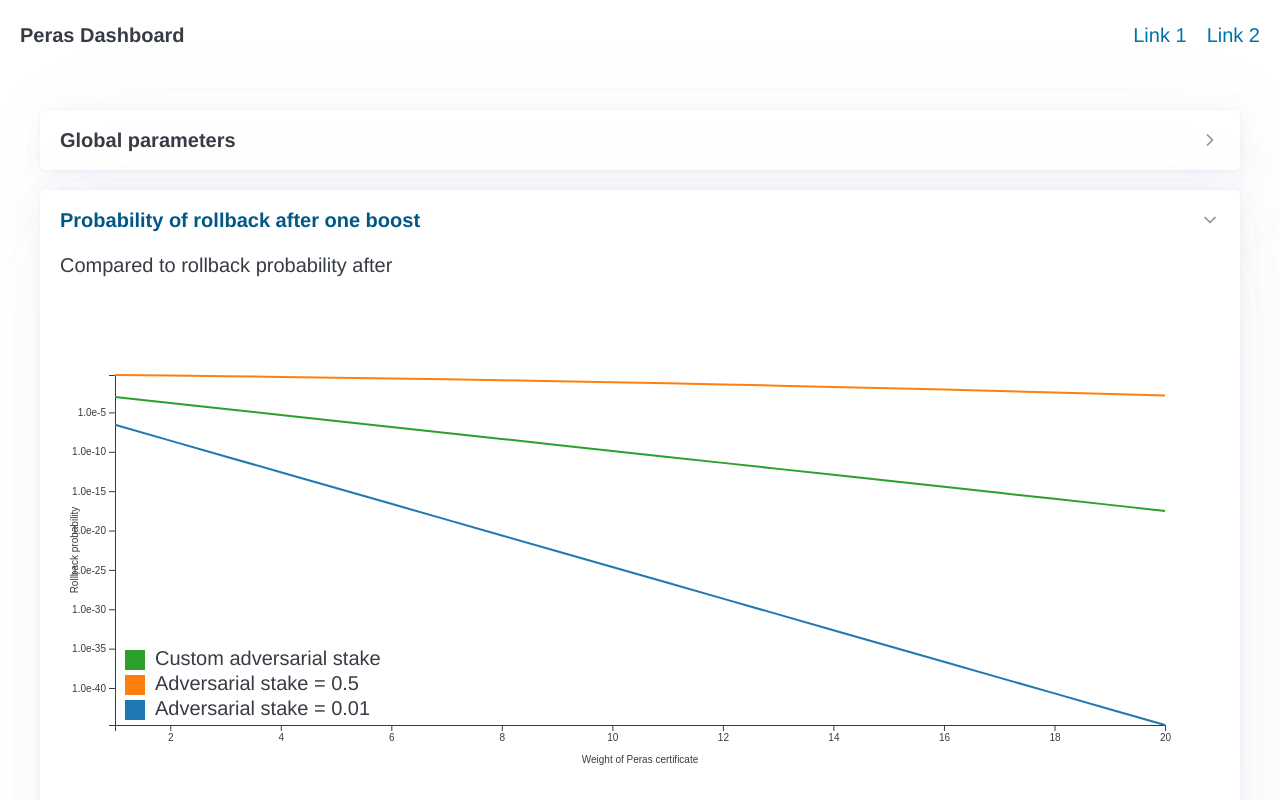
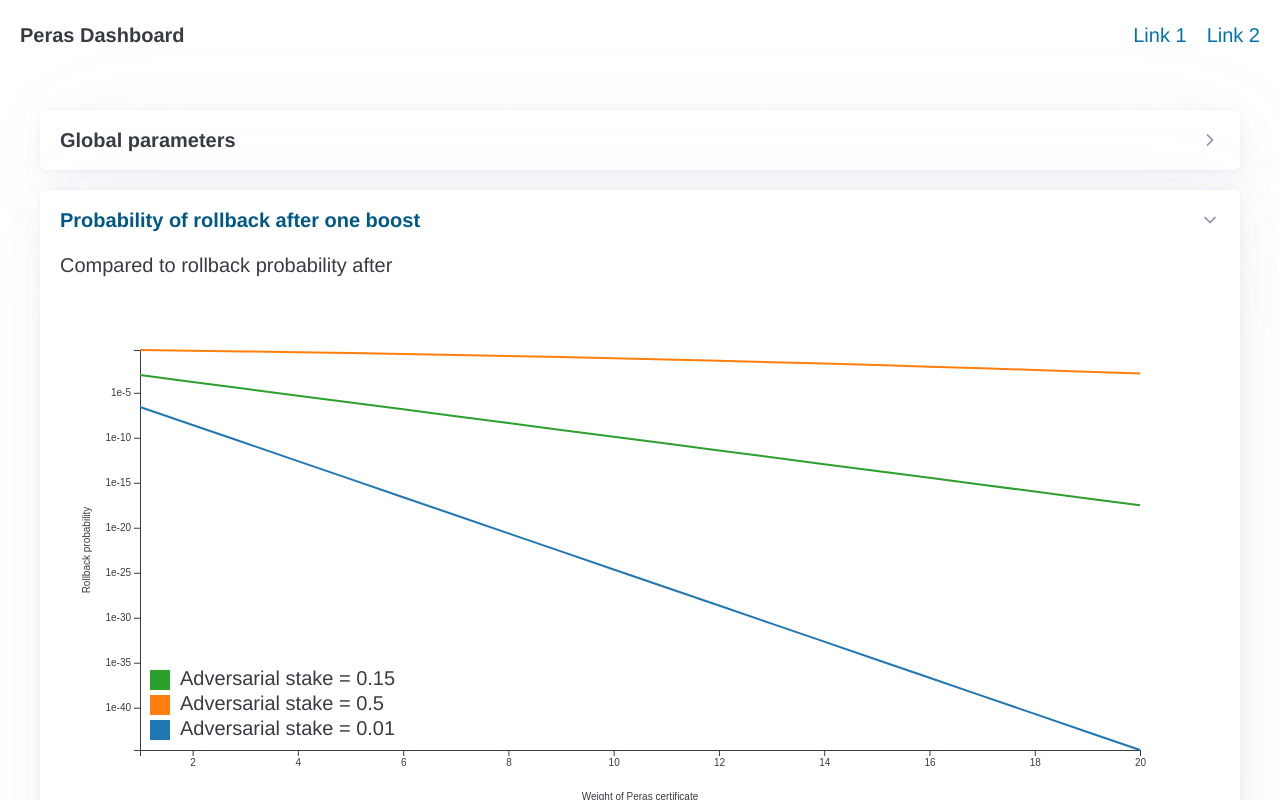
Before and after one commit to tweag/cardano-peras, a Vue app in the folder dashboard/: page / in a window 1280 px wide. Both pictures are taken after a click on the heading "Probability of rollback after one boost". Shown: the top 800 px of the page. Built offline with nearby package versions, Linux system fonts and the light colour scheme.

Commit message:
Minor UI improvements

```diff
--- a/dashboard/src/App.vue
+++ b/dashboard/src/App.vue
@@ -34,10 +34,9 @@ const globalControls = reactive(props.globals)
         :key="index"
         :title="metric.title"
         :description="metric.description"
-        :labels="metric.labels"
+        :axes="metric.axes"
         :globals="globalControls"
         :controls="reactive(metric.controls)"
-        :log-scale="metric.logScale"
         :compute="metric.compute"
       />
     </main>
--- a/dashboard/src/components/D3Plot.vue
+++ b/dashboard/src/components/D3Plot.vue
@@ -1,6 +1,12 @@
 <script setup lang="ts">
 import { defineProps, onMounted, onUnmounted, ref, watch, nextTick } from 'vue'
 import * as d3 from 'd3'
+
+export interface Axis {
+  label: string
+  log?: boolean
+  scientific?: boolean
+}
 
 export interface DataPoint {
   x: number
@@ -13,9 +19,8 @@ export interface Curve {
 }
 
 const props = defineProps<{
+  axes: { x: Axis; y: Axis }
   curves: Curve[]
-  labels: { x: string; y: string }
-  logScale?: { x?: boolean; y?: boolean }
   palette?: string[]
   margin?: number
 }>()
@@ -31,7 +36,8 @@ const render = async () => {
   await nextTick()
 
   // Initialize plot parameters
-  const margin = props.margin ?? 75
+  const margin = props.margin ?? 100
+  const vMargin = margin / 2
   const width = plot.value.clientWidth
   const height = plot.value.clientHeight
   const palette = props.palette ?? d3.schemeCategory10
@@ -55,23 +61,31 @@ const render = async () => {
 
   const curves = svgElem.append('g').attr('class', 'curves')
 
-  const xScale = props.logScale?.x ? d3.scaleLog() : d3.scaleLinear()
+  const xScale = props.axes.x.log ? d3.scaleLog() : d3.scaleLinear()
   xScale.domain([xMin, xMax]).range([margin, width - margin])
-  const xAxis = d3.axisBottom(xScale)
+
+  const xAxis = props.axes.x.scientific
+    ? d3.axisBottom(xScale).ticks(10, 'e')
+    : d3.axisBottom(xScale)
+
   curves
     .append('g')
-    .attr('transform', `translate(0, ${height - margin})`)
+    .attr('transform', `translate(0, ${height - vMargin})`)
     .call(xAxis)
     .append('text')
     .attr('x', width / 2)
     .attr('y', margin / 2)
     .attr('fill', primaryColor)
     .attr('text-anchor', 'middle')
-    .text(props.labels.x)
+    .text(props.axes.x.label)
 
-  const yScale = props.logScale?.y ? d3.scaleLog() : d3.scaleLinear()
-  yScale.domain([yMin, yMax]).range([height - margin, margin])
-  const yAxis = d3.axisLeft(yScale).tickFormat(d3.format('.1e'))
+  const yScale = props.axes.y.log ? d3.scaleLog() : d3.scaleLinear()
+  yScale.domain([yMin, yMax]).range([height - vMargin, vMargin])
+
+  const yAxis = props.axes.y.scientific
+    ? d3.axisLeft(yScale).ticks(10, 'e')
+    : d3.axisLeft(yScale)
+
   curves
     .append('g')
     .attr('transform', `translate(${margin}, 0)`)
@@ -82,7 +96,7 @@ const render = async () => {
     .attr('y', -margin / 2)
     .attr('fill', primaryColor)
     .attr('text-anchor', 'middle')
-    .text(props.labels.y)
+    .text(props.axes.y.label)
 
   // Draw data
   const toLine = d3
@@ -97,7 +111,7 @@ const render = async () => {
     .data(props.curves)
     .join('path')
     .attr('class', 'line')
-    .attr('d', (axis) => toLine(axis.data))
+    .attr('d', (curve) => toLine(curve.data))
     .attr('fill', 'none')
     .attr('stroke', (_, idx) => palette[idx % palette.length])
     .attr('stroke-width', 2)
@@ -110,7 +124,7 @@ const render = async () => {
     .join('rect')
     .attr('class', 'legend')
     .attr('x', margin + 10)
-    .attr('y', (_, idx) => height - (margin + idx * 25) - 25)
+    .attr('y', (_, idx) => height - (vMargin + idx * 25) - 30)
     .attr('width', 20)
     .attr('height', 20)
     .attr('fill', (_, idx) => palette[idx % palette.length])
@@ -120,7 +134,7 @@ const render = async () => {
     .join('text')
     .attr('class', 'legend-label')
     .attr('x', margin + 40)
-    .attr('y', (_, idx) => height - (margin + idx * 25) - 10)
+    .attr('y', (_, idx) => height - (vMargin + idx * 25) - 15)
     .text((axis) => axis.label)
 }
 
--- a/dashboard/src/components/MetricPanel.vue
+++ b/dashboard/src/components/MetricPanel.vue
@@ -1,15 +1,14 @@
 <script setup lang="ts">
 import { defineProps, computed } from 'vue'
-import D3Plot, { Curve } from './D3Plot.vue'
+import D3Plot, { Axis, Curve } from './D3Plot.vue'
 import PlotControls, { PlotControlProps } from './PlotControls.vue'
 
 export interface MetricProps {
   title: string
   description: string
-  labels: { x: string; y: string }
+  axes: { x: Axis; y: Axis }
   globals: Record<string, PlotControlProps>
   controls: Record<string, PlotControlProps>
-  logScale?: { x?: boolean; y?: boolean }
   compute: (param: Record<string, number>) => Curve[]
 }
 
@@ -32,7 +31,7 @@ const curves = computed(() => {
         <b>{{ title }}</b>
       </summary>
       <p>{{ description }}</p>
-      <D3Plot :labels="labels" :curves="curves" :log-scale="logScale"> </D3Plot>
+      <D3Plot :axes="axes" :curves="curves"> </D3Plot>
       <PlotControls :controls="controls" />
     </details>
   </article>
--- a/dashboard/src/components/PlotControls.vue
+++ b/dashboard/src/components/PlotControls.vue
@@ -3,7 +3,7 @@ import { defineProps } from 'vue'
 
 export interface PlotControlProps {
   name?: string
-  type: 'slider' | 'selector'
+  type: 'slider' | 'selector' | 'spinner'
   value: number
   min?: number
   max?: number
@@ -26,7 +26,11 @@ defineProps<{
         :title="control.tooltip || ''"
       >
         {{ control.tooltip ? 'ⓘ' : '' }}
-        {{ `${control.name ? control.name : name}: ${control.value}` }}
+        {{
+          (control.name ? control.name : name) +
+          // Show current value for controls that normally don't display it
+          (control.type == 'slider' ? `: ${control.value}` : '')
+        }}
       </label>
       <!-- Slider control -->
       <input
@@ -58,6 +62,16 @@ defineProps<{
           {{ option.label }}
         </option>
       </select>
+      <!-- Spinner control -->
+      <input
+        v-else-if="control.type === 'spinner'"
+        :id="name"
+        v-model.number="control.value"
+        type="number"
+        :min="control.min"
+        :max="control.max"
+        :step="control.step"
+      />
     </div>
   </div>
 </template>
--- a/dashboard/src/main.ts
+++ b/dashboard/src/main.ts
@@ -3,13 +3,15 @@ import './assets/css/style.css'
 import { createApp } from 'vue'
 import App from './App.vue'
 import Rollback from './metrics/Rollback'
+import Spring from './metrics/Spring'
+import FooBar from './metrics/FooBar'
 
 createApp(App, {
   title: 'Peras Dashboard',
   footer: '© 2024 Peras Inc.',
   globals: {
     U: {
-      type: 'slider',
+      type: 'spinner',
       value: 90,
       min: 1,
       max: 180,
@@ -27,7 +29,7 @@ createApp(App, {
     //   tooltip: 'in blocks',
     // },
     L: {
-      type: 'slider',
+      type: 'spinner',
       value: 30,
       min: 1,
       max: 100,
@@ -36,16 +38,16 @@ createApp(App, {
       tooltip: 'in slots',
     },
     f: {
-      type: 'slider',
+      type: 'spinner',
       value: 0.05,
-      min: 0,
-      max: 1,
+      min: 0.01,
+      max: 0.99,
       step: 0.01,
       name: 'Active slot coefficient',
       tooltip: 'in 1/slots',
     },
   },
-  metrics: [Rollback],
+  metrics: [Rollback, Spring, FooBar],
 }).mount('#app')
 
 // Global parameters:
--- a/dashboard/src/metrics.ts
+++ b/dashboard/src/metrics.ts
@@ -37,7 +37,7 @@ export function pRollbackAfterOneBoost(
   for (let k = B + 1; k < n + 2; ++k) s2[k] = s[k - B]
   const sum = s2.reduce((acc, x) => acc + x, 0)
   s = s2.map((x) => x / sum)
-  return pEvolve(n, p, q, s, 1000)
+  return pEvolve(n, p, q, s, 1000)[0]
 }
 
 function pEvolve(
--- a/dashboard/src/metrics/FooBar.ts
+++ b/dashboard/src/metrics/FooBar.ts
@@ -1,13 +1,15 @@
 export default {
   title: 'Metric #1 (The mythical foo-bar correlation)',
   description: 'This metric showcases this and that.',
-  labels: {
-    x: 'Bars',
-    y: 'Foos per bar',
-  },
-  logScale: {
-    x: true,
-    y: true,
+  axes: {
+    x: {
+      label: 'Weight of Peras certificate',
+      scientific: true,
+    },
+    y: {
+      label: 'Rollback probability',
+      log: true,
+    },
   },
   controls: {
     baz: {
--- a/dashboard/src/metrics/Rollback.ts
+++ b/dashboard/src/metrics/Rollback.ts
@@ -3,71 +3,40 @@ import { discretize, pRollbackAfterOneBoost } from '../metrics'
 export default {
   title: 'Probability of rollback after one boost',
   description: 'Compared to rollback probability after ',
-  labels: {
-    x: 'Weight of Peras certificate',
-    y: 'Rollback probability',
+  axes: {
+    x: {
+      label: 'Weight of Peras certificate',
+    },
+    y: {
+      label: 'Rollback probability',
+      log: true,
+      scientific: true,
+    },
   },
-  logScale: { y: true },
   controls: {
     advStake: {
       type: 'slider',
       value: 0.15,
-      min: 0,
+      min: 0.01,
       max: 0.5,
       step: 0.01,
       name: 'Adversary stake fraction',
     },
   },
-  compute: (ctrl: Record<string, number>) => [
-    {
-      label: 'Adversarial stake = 0.01',
+  compute: (ctrl: Record<string, number>) => {
+    const minBoost = 1
+    const maxBoost = 20
+    const boostSteps = 20
+    const advStakes = [0.01, 0.5, ctrl.advStake]
+
+    return advStakes.map((stake) => ({
+      label: `Adversarial stake = ${stake}`,
       data: discretize(
-        (B) => {
-          const y = pRollbackAfterOneBoost(0.01, ctrl.f, ctrl.U, ctrl.L, B)
-          return y[0]
-        },
-        1,
-        20,
-        20
+        (B) => pRollbackAfterOneBoost(stake, ctrl.f, ctrl.U, ctrl.L, B),
+        minBoost,
+        maxBoost,
+        boostSteps
       ),
-    },
-    {
-      label: 'Adversarial stake = 0.5',
-      data: discretize(
-        (B) => {
-          const y = pRollbackAfterOneBoost(0.5, ctrl.f, ctrl.U, ctrl.L, B)
-          return y[0]
-        },
-        1,
-        20,
-        20
-      ),
-    },
-    {
-      label: 'Custom adversarial stake',
-      data: discretize(
-        (B) => {
-          const y = pRollbackAfterOneBoost(
-            ctrl.advStake,
-            ctrl.f,
-            ctrl.U,
-            ctrl.L,
-            B
-          )
-          return y[0]
-        },
-        1,
-        20,
-        20
-      ),
-    },
-    // {
-    //   label: 'A=1',
-    //   data: discretize((x) => dampedOscillator(1, 2, 3, x)),
-    // },
-    // {
-    //   label: 'A=2',
-    //   data: discretize((x) => dampedOscillator(2, ctrl.gamma, ctrl.omega, x)),
-    // },
-  ],
+    }))
+  },
 }
--- a/dashboard/src/metrics/Spring.ts
+++ b/dashboard/src/metrics/Spring.ts
@@ -3,9 +3,13 @@ import { discretize, dampedOscillator } from '../metrics'
 export default {
   title: 'Metric #2 (Damped Oscillator)',
   description: 'This metric also showcases that and this.',
-  labels: {
-    x: 'Time (s)',
-    y: 'Displacement (m)',
+  axes: {
+    x: {
+      label: 'Time (s)',
+    },
+    y: {
+      label: 'Displacement (m)',
+    },
   },
   controls: {
     gamma: {
```
